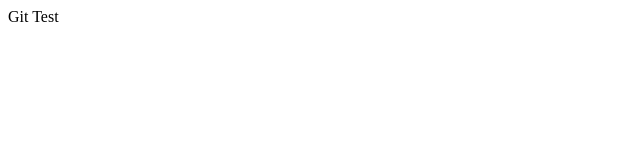
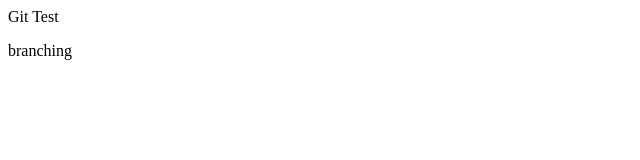
Before and after one commit to YafetNega/demo_repo, a plain HTML site: page index.html in a window 1280 px wide. Shown: the full height of the page, 0-640 px from the left. Drawn offline with Linux system fonts and the light colour scheme.

Commit message:
added branching

```diff
--- a/index.html
+++ b/index.html
@@ -1 +1,2 @@
 <div>Git Test</div>
+<p>branching</p>
```
